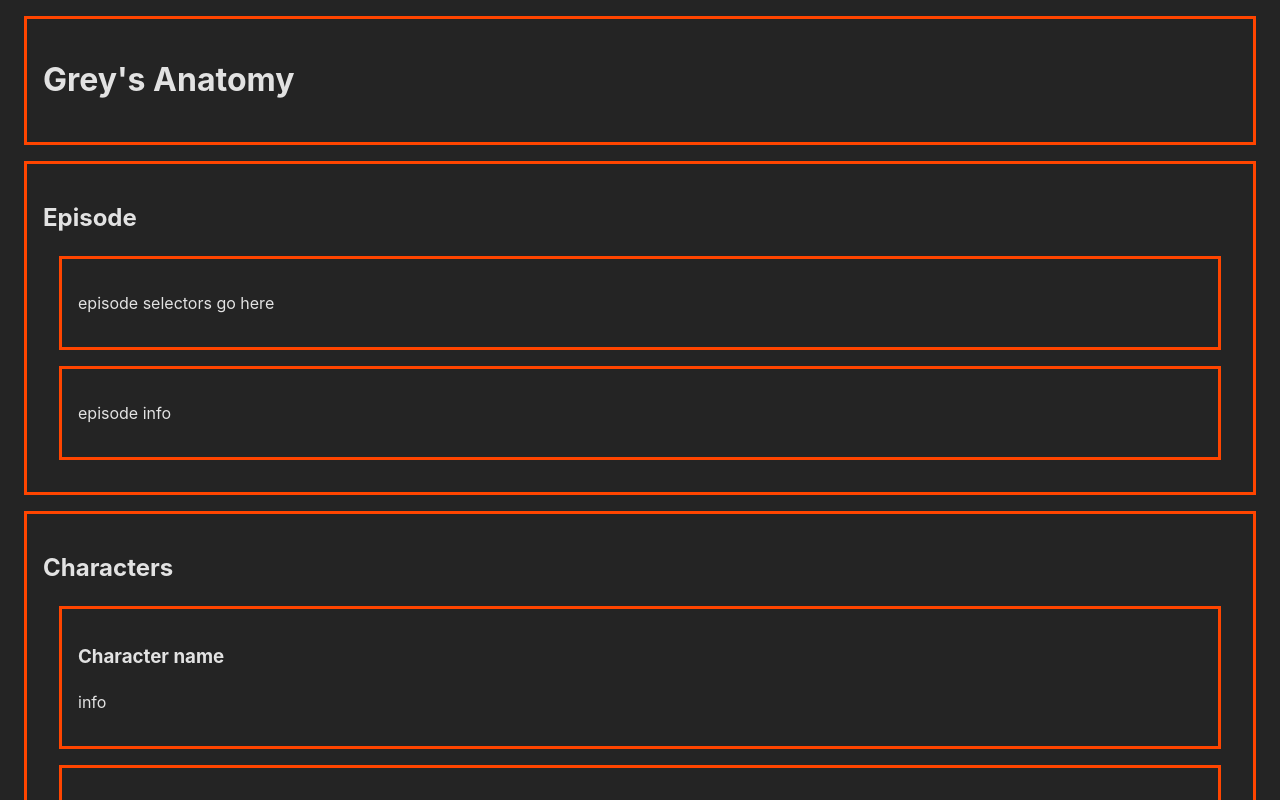
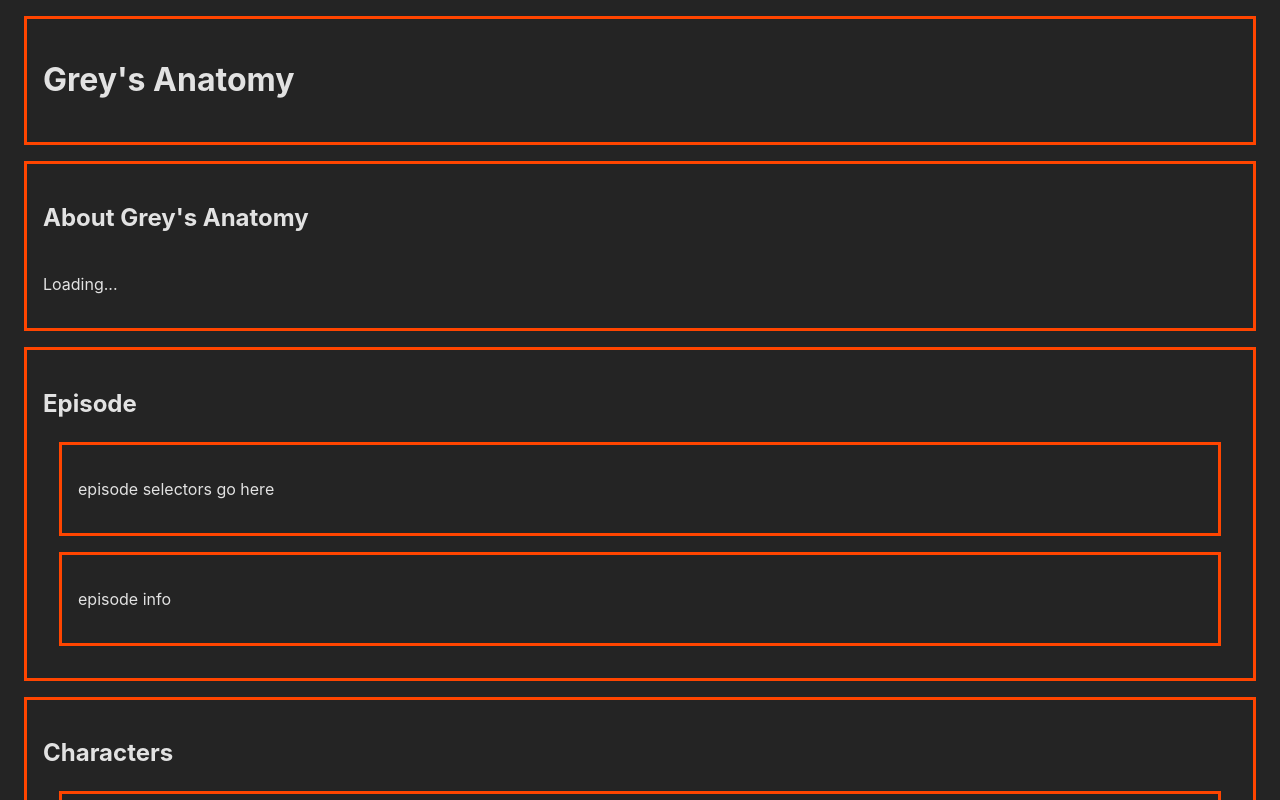
Before and after one commit to EllieD33/tv-api, a React (Vite) app: page / in a window 1280 px wide. Shown: the top 800 px of the page. Built offline with nearby package versions, Linux system fonts and the light colour scheme; no server answers.

Commit message:
adds series data component and fetches data from api for it

```diff
--- a/package.json
+++ b/package.json
@@ -10,6 +10,7 @@
     "preview": "vite preview"
   },
   "dependencies": {
+    "axios": "^1.7.2",
     "react": "^18.2.0",
     "react-dom": "^18.2.0"
   },
--- a/src/App.css
+++ b/src/App.css
@@ -3,3 +3,11 @@
   padding: 1rem;
   margin: 1rem;
 }
+
+.flex-container {
+  display: flex;
+}
+
+.column {
+  flex-direction: column;
+}
--- a/src/App.jsx
+++ b/src/App.jsx
@@ -2,12 +2,14 @@
 import CharacterDisplay from './components/CharacterDisplay'
 import EpisodeDisplay from './components/EpisodeDisplay'
 import Header from './components/Header'
+import SeriesInfo from './components/SeriesInfo'
 
 function App() {
 
   return (
     <>
       <Header />
+      <SeriesInfo />
       <EpisodeDisplay />
       <CharacterDisplay />
     </>
--- a/src/components/EpisodeDisplay.jsx
+++ b/src/components/EpisodeDisplay.jsx
@@ -1,5 +1,7 @@
+import { useEffect, useState } from "react"
 import EpisodeSelector from "./EpisodeSelector"
 import EpisodeInfo from "./EpisodeInfo"
+
 
 function EpisodeDisplay() {
     return <section className="border">
--- /dev/null
+++ b/src/components/SeriesInfo.jsx
@@ -0,0 +1,34 @@
+import { useEffect, useState } from "react";
+import { fetchSeries } from "../utils/api";
+import { stripHtmlTags } from "../utils/helpers";
+
+function SeriesInfo() {
+    const [seriesData, setSeriesData] = useState(null);
+
+    useEffect(() => {
+        fetchSeries().then((greysData) => setSeriesData(greysData));
+    }, []);
+
+    console.log(seriesData);
+
+    return (
+        <section className="border flex-container column">
+            <h2>About Grey's Anatomy</h2>
+            <div className="flex-container">
+                {seriesData ? (
+                    <>
+                        <p>{stripHtmlTags(seriesData.summary)}</p>
+                        <img
+                            src={seriesData.image.medium}
+                            alt="Head and shoulders images of Grey's Anatomy characters arranged inside the number 20, celebrating the show's 20th season."
+                        />
+                    </>
+                ) : (
+                    <p>Loading...</p>
+                )}
+            </div>
+        </section>
+    );
+}
+
+export default SeriesInfo;
--- /dev/null
+++ b/src/utils/api.js
@@ -0,0 +1,5 @@
+import axios from 'axios';
+
+export const fetchSeries= () => {
+    return axios.get(` https://api.tvmaze.com/lookup/shows?thetvdb=73762`).then(({ data }) => data);
+}
--- /dev/null
+++ b/src/utils/helpers.js
@@ -0,0 +1,3 @@
+export const stripHtmlTags = (str) => {
+    return str.replace(/<[^>]*>?/gm, '');
+};
```
Also changed, not shown: 1 other file (tests, documents, lock files or other folders).
